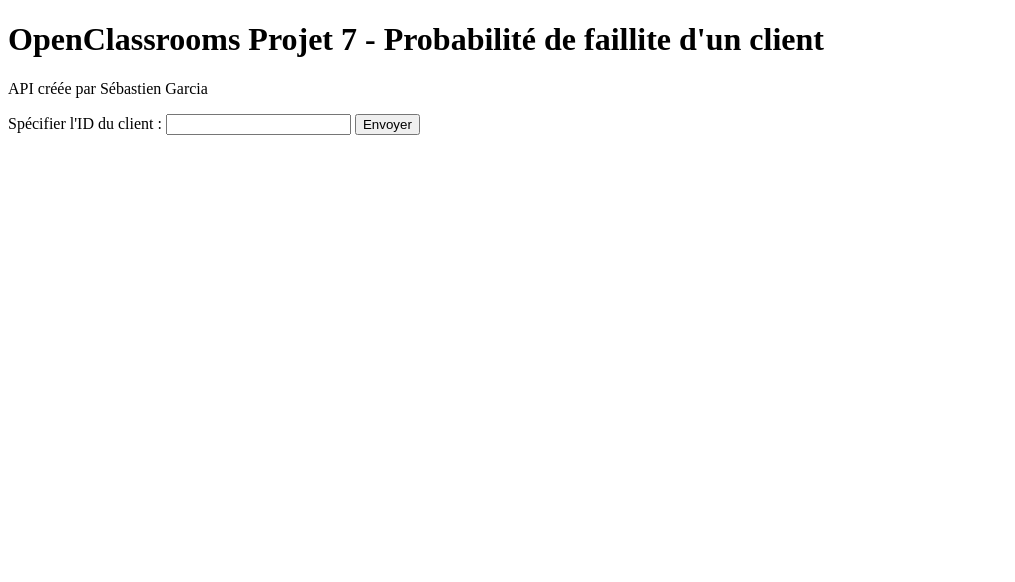
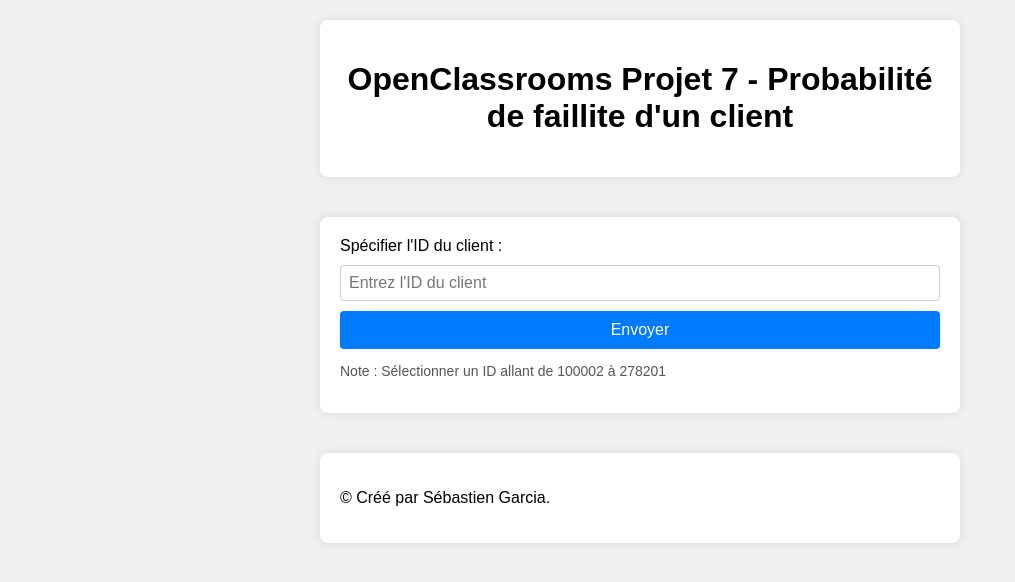
Before and after one commit to garcia-sebastien/oc_Projet7_Flask, a Flask app: page / in a window 1280 px wide. Shown: the top 582 px of the page, without its empty margins (0-1015 px from the left). Run offline with Flask 3, Linux system fonts and the light colour scheme; parts of the project's set-up code (start-up, migrations or seed data) failed here and were passed over.

Commit message:
Mise à jour des fichiers api.py et index.html

```diff
--- a/api.py
+++ b/api.py
@@ -33,7 +33,7 @@
         pred = (prob >= 0.52).astype(int)
 
         response = {
-            'probabilité': prob.tolist(),
+            'proba': prob.tolist(),
             'prediction': pred.tolist()
         }
 
--- a/templates/index.html
+++ b/templates/index.html
@@ -1,20 +1,74 @@
 <!DOCTYPE html>
-<html>
+<html lang="fr">
 <head>
+    <meta charset="UTF-8">
+    <meta name="viewport" content="width=device-width, initial-scale=1.0">
     <title>OpenClassrooms Projet 7 - Probabilité de faillite d'un client</title>
+    <style>
+        body {
+            font-family: Arial, sans-serif;
+            margin: 0;
+            padding: 0;
+            display: flex;
+            flex-direction: column;
+            align-items: center;
+            background-color: #f0f0f0;
+        }
+        header, main, footer {
+            width: 80%;
+            max-width: 600px;
+            margin: 20px auto;
+            padding: 20px;
+            background-color: #fff;
+            box-shadow: 0 0 10px rgba(0, 0, 0, 0.1);
+            border-radius: 8px;
+        }
+        header {
+            text-align: center;
+        }
+        form {
+            display: flex;
+            flex-direction: column;
+            gap: 10px;
+        }
+        input[type="text"] {
+            padding: 8px;
+            font-size: 16px;
+            border: 1px solid #ccc;
+            border-radius: 4px;
+        }
+        input[type="submit"] {
+            padding: 10px;
+            font-size: 16px;
+            color: #fff;
+            background-color: #007BFF;
+            border: none;
+            border-radius: 4px;
+            cursor: pointer;
+        }
+        input[type="submit"]:hover {
+            background-color: #0056b3;
+        }
+        .note {
+            font-size: 14px;
+            color: #555;
+        }
+    </style>
 </head>
 <body>
-    <h1>OpenClassrooms Projet 7 - Probabilité de faillite d'un client</h1>
-
+    <header>
+        <h1>OpenClassrooms Projet 7 - Probabilité de faillite d'un client</h1>
+    </header>
+    <main>
+        <form action="/predict" method="post">
+            <label for="client_id">Spécifier l'ID du client :</label>
+            <input type="text" name="client_id" id="client_id" placeholder="Entrez l'ID du client" required pattern="\d{6}" title="L'ID doit être un nombre à 6 chiffres">
+            <input type="submit" value="Envoyer">
+        </form>
+        <p class="note">Note : Sélectionner un ID allant de 100002 à 278201</p>
+    </main>
     <footer>
-        <p>API créée par Sébastien Garcia</p>
+        <p>&copy; Créé par Sébastien Garcia.</p>
     </footer>
-
-    <form action="/predict" method="post">
-        <label for="client_id">Spécifier l'ID du client :</label>
-        <input type="text" name="client_id" id="client_id">
-        <input type="submit" value="Envoyer">
-    </form>
-
 </body>
 </html>
```
